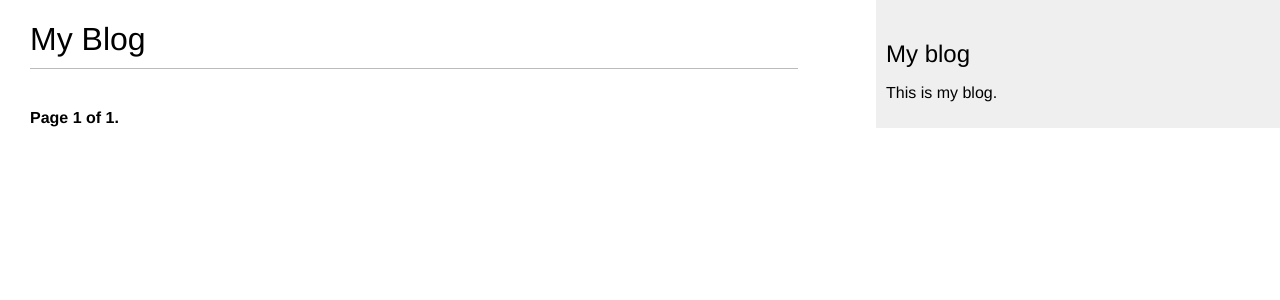
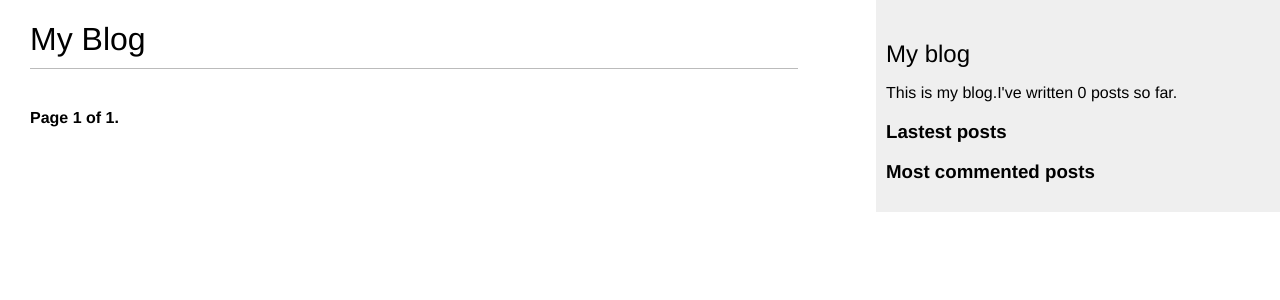
Before and after one commit to hoangvt-152/djangolearning, a Django app: page /blog/ in a window 1280 px wide. Shown: the top 300 px of the page. Run offline with Django 4.2, Linux system fonts and the light colour scheme; data that the repository does not hold is empty.

Commit message:
Chapter 3

```diff
--- a/blog/templates/blog/base.html
+++ b/blog/templates/blog/base.html
@@ -1,3 +1,4 @@
+{% load blog_tags %}
 {% load static %}
 <!DOCTYPE html>
 <html>
@@ -13,9 +14,24 @@
         {% endblock %}
     </div>
     <div id="sidebar">
+
         <h2>My blog</h2>
-        <p>This is my blog.</p>
+        <p>This is my blog.I've written {% total_posts %} posts so far.</p>
+        <h3>Lastest posts </h3>
+        {% show_latest_posts 6%}
+
+        <h3>Most commented posts</h3>
+        {% get_most_commented_posts as most_commented_posts %}
+        <ul>
+            {% for post in most_commented_posts %}
+            <li>
+                <a href="{{ post.get_absolute_url }}">{{ post.title }}</a>
+            </li>
+            {% endfor %}
+        </ul>
+
     </div>
+
 </body>
 
 </html>
--- a/blog/templates/blog/post/detail.html
+++ b/blog/templates/blog/post/detail.html
@@ -1,4 +1,6 @@
 {% extends "blog/base.html" %}
+{% load blog_tags %}
+
 
 {% block title %}{{ post.title }}{% endblock %}
 
@@ -7,7 +9,7 @@
   <p class="date">
     Published {{ post.publish }} by {{ post.author }}
   </p>
-  {{ post.body|linebreaks }}
+  {{ post.body|markdown }}
   <p>
     <a href="{% url "blog:post_share" post.id %}">
       Share this post
--- /dev/null
+++ b/blog/templates/blog/post/latest_posts.html
@@ -0,0 +1,8 @@
+<ul>
+    {% for post in latest_posts %}
+        <li>
+            <a href="{{ post.get_absolute_url }}">{{ post.title }}</a>>
+        </li>
+    {% endfor %}
+
+</ul>
--- a/blog/templates/blog/post/list.html
+++ b/blog/templates/blog/post/list.html
@@ -1,4 +1,5 @@
 {% extends "blog/base.html" %}
+{% load blog_tags %}
 {% block title %}My Blog{% endblock %}
 {% block content %}
 <h1>My Blog</h1>
@@ -11,7 +12,7 @@
 <p class="date">
     Published {{ post.publish }} by {{ post.author }}
 </p>
-{{ post.body|truncatewords:30|linebreaks }}
+{{ post.body|markdown|truncatewords_html:30 }}
 {% endfor %}
 {% include "pagingnation.html" with page=posts %}
 
--- /dev/null
+++ b/blog/templatetags/blog_tags.py
@@ -0,0 +1,31 @@
+from atexit import register
+from django import template
+from ..models import Post
+from django.db.models import Count
+
+from django.utils.safestring import mark_safe
+import markdown
+
+
+register = template.Library()
+@register.simple_tag
+def total_posts():
+    return Post.published.count()
+
+@register.inclusion_tag('blog/post/latest_posts.html')
+def show_latest_posts(count=5):
+    latest_posts = Post.published.order_by('-publish')[:count]
+    return {'latest_posts':latest_posts}
+
+
+
+
+
+@register.simple_tag
+def get_most_commented_posts(count=5):
+    return Post.published.annotate(total_comments=Count('comments')).order_by('-total_comments')[:count]
+
+
+@register.filter(name='markdown')
+def markdown_format(text):
+    return mark_safe(markdown.markdown(text))
```
Also changed, not shown: blog/templatetags/__init__.py (added).
